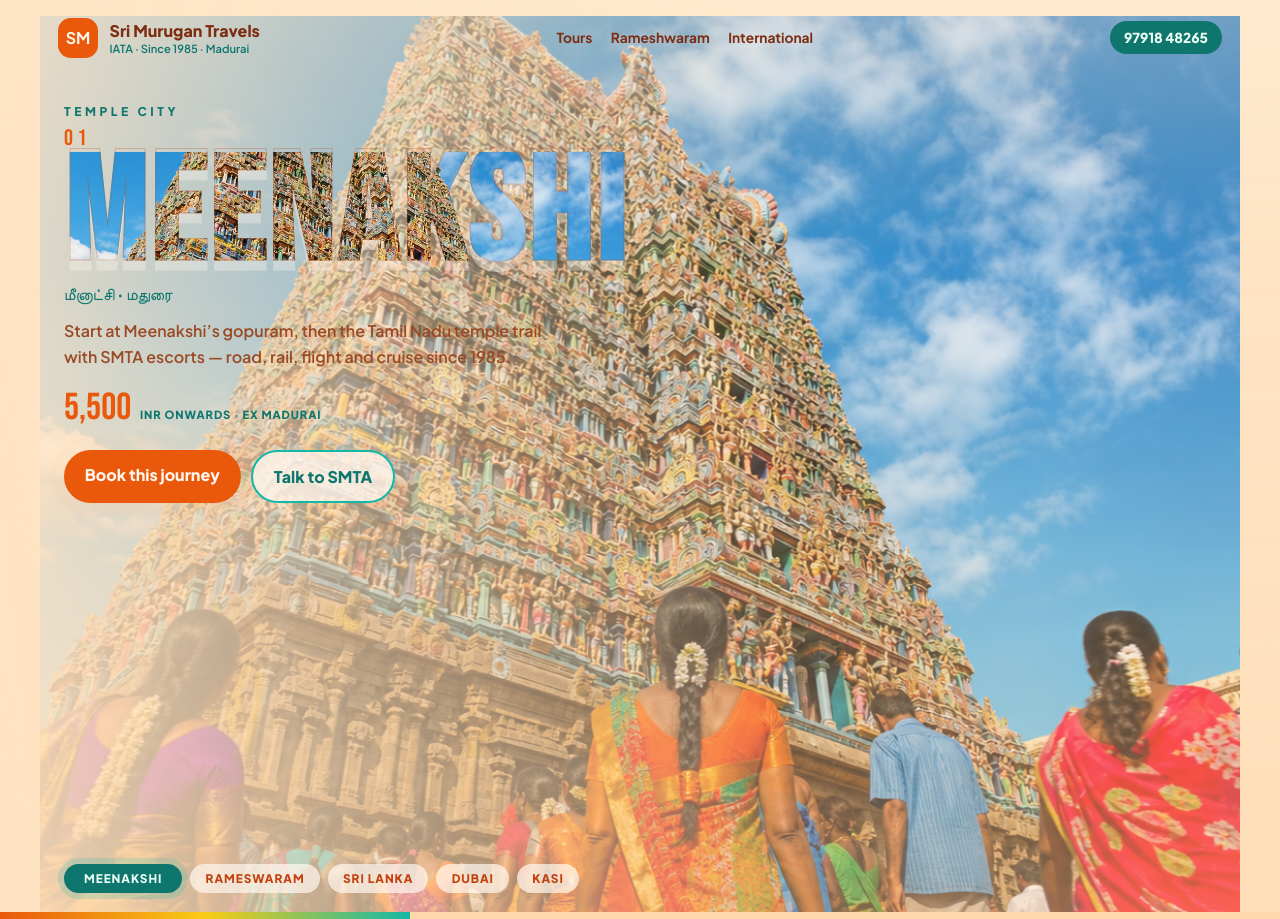
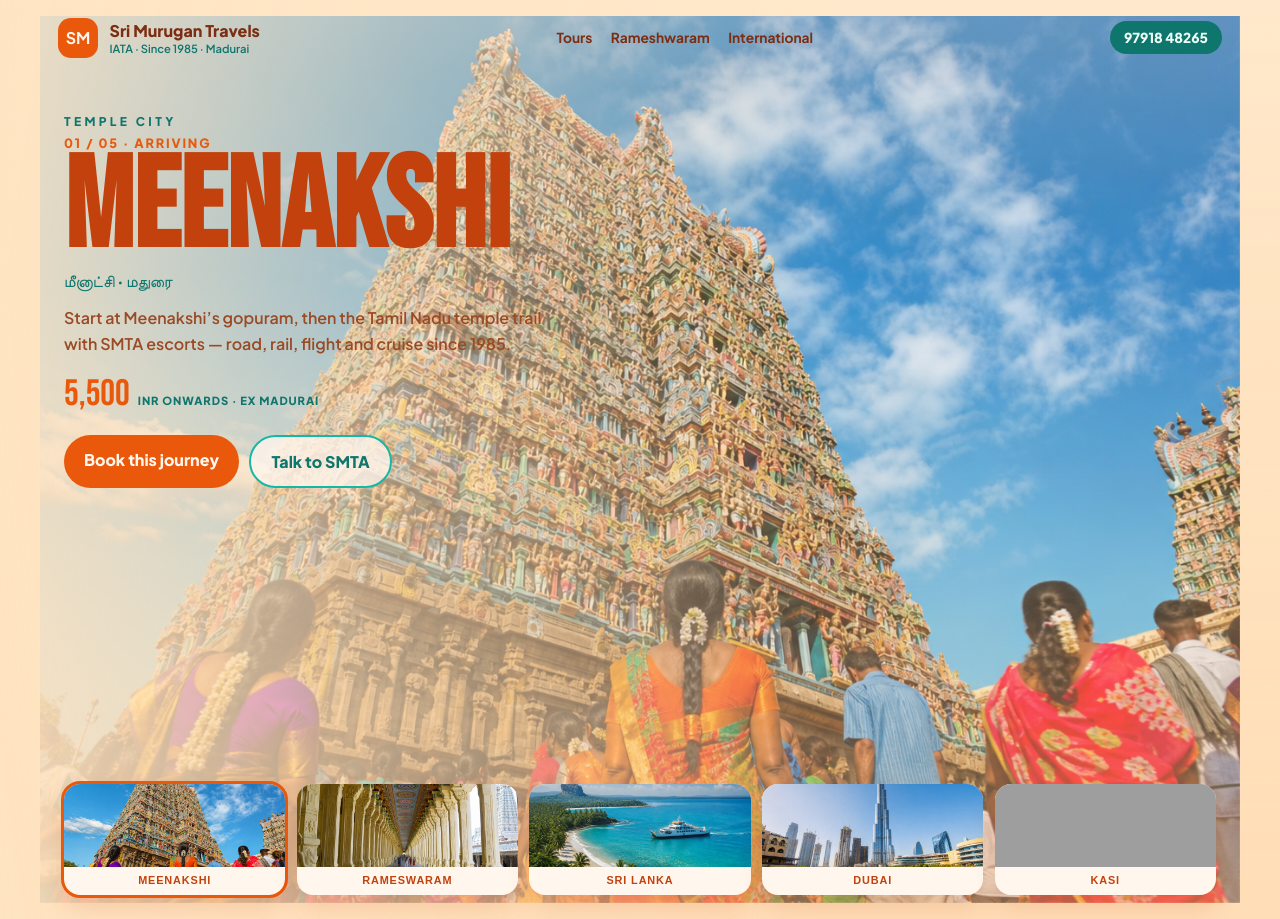
Before and after one commit to claudeelancier/hari, a PHP site: page / in a window 1280 px wide. Run offline with PHP 8.4, Linux system fonts and the light colour scheme; grey boxes are pictures that could not be loaded.

Commit message:
Rebuild SMTA hero with arriving-scene animation types
Drop the side-slider. Each yatra comes in a different way: zoom from
ahead, rise from below, door-swing, drop from above, or iris open,
while copy and cards fly in from the side and bottom.

Co-authored-by: claudeelancier <claudeelancier@users.noreply.github.com>

```diff
--- a/css/hero.css
+++ b/css/hero.css
@@ -1,10 +1,9 @@
 :root {
-  --cream: #fff3e0;
-  --saffron: #f97316;
+  --cream: #fff1dc;
+  --saffron: #ea580c;
   --teal: #0f766e;
-  --clay: #c2410c;
   --ink: #7c2d12;
-  --ease: cubic-bezier(0.77, 0, 0.175, 1);
+  --ease: cubic-bezier(0.16, 1, 0.3, 1);
 }
 
 *,
@@ -17,7 +16,7 @@ html,
 body {
   margin: 0;
   min-height: 100%;
-  background: #ffe4c4;
+  background: #ffe4c2;
   color: var(--ink);
   font-family: "Plus Jakarta Sans", system-ui, sans-serif;
 }
@@ -27,88 +26,82 @@ a {
   text-decoration: none;
 }
 
-.fx {
-  position: absolute;
-  width: 0;
-  height: 0;
-}
-
 .hero {
   position: relative;
   isolation: isolate;
   min-height: 100svh;
   overflow: hidden;
-  background: #ffe4c4;
+  background: #ffe4c2;
 }
 
-.worlds {
+.scenes,
+.scene {
   position: absolute;
   inset: 0;
-  display: flex;
-  width: 500%;
-  height: 100%;
-  transition: transform 1.15s var(--ease);
-  will-change: transform;
 }
 
-.world {
-  position: relative;
-  width: 20%;
-  height: 100%;
-  overflow: hidden;
+.scene {
+  opacity: 0;
+  visibility: hidden;
 }
 
-.world img {
-  width: 112%;
-  height: 112%;
-  margin: -6%;
+.scene img {
+  width: 100%;
+  height: 100%;
   object-fit: cover;
-  animation: drift 18s ease-in-out infinite alternate;
-  transform-origin: 60% 40%;
+  display: block;
 }
 
-.world.is-leave {
-  filter: url(#ripple);
+.scene.is-in {
+  opacity: 1;
+  visibility: visible;
+  z-index: 1;
 }
 
-.world.is-leave img {
-  animation: none;
-  transform: scale(1.18) rotate(-1.2deg);
+.scene.is-out {
+  opacity: 1;
+  visibility: visible;
+  z-index: 2;
+}
+
+.scene[data-enter="zoom"].is-in {
+  animation: comeZoom 1.15s var(--ease) both;
+}
+
+.scene[data-enter="up"].is-in {
+  animation: comeUp 1.05s var(--ease) both;
+}
+
+.scene[data-enter="swing"].is-in {
+  transform-origin: left center;
+  animation: comeSwing 1.1s var(--ease) both;
+}
+
+.scene[data-enter="drop"].is-in {
+  animation: comeDrop 1.05s var(--ease) both;
+}
+
+.scene[data-enter="iris"].is-in {
+  animation: comeIris 1.15s var(--ease) both;
+}
+
+.scene.is-out {
+  animation: goAway 0.7s ease both;
 }
 
 .veil {
   position: absolute;
   inset: 0;
-  z-index: 1;
+  z-index: 3;
   pointer-events: none;
   background:
-    linear-gradient(90deg, rgba(255, 228, 196, 0.88) 0%, rgba(255, 228, 196, 0.4) 40%, rgba(255, 237, 213, 0.08) 62%),
-    linear-gradient(180deg, rgba(255, 243, 224, 0.35), transparent 28%, rgba(255, 210, 160, 0.4));
-}
-
-.beam {
-  position: absolute;
-  left: 0;
-  right: 0;
-  bottom: 0;
-  z-index: 6;
-  height: 7px;
-  background: #fed7aa;
-  overflow: hidden;
-}
-
-.beam::after {
-  content: "";
-  display: block;
-  height: 100%;
-  width: 0;
-  background: linear-gradient(90deg, #ea580c, #facc15, #14b8a6);
-  animation: beam 5s linear infinite;
+    linear-gradient(90deg, rgba(255, 228, 194, 0.9) 0%, rgba(255, 228, 194, 0.42) 42%, rgba(255, 237, 213, 0.08) 64%),
+    linear-gradient(180deg, rgba(255, 243, 224, 0.28), transparent 30%, rgba(255, 210, 160, 0.42));
 }
 
 .nav,
 .hud,
-.pills {
+.arrivals {
   position: relative;
   z-index: 5;
 }
@@ -118,6 +111,7 @@ a {
   align-items: center;
   justify-content: space-between;
   padding: 1.1rem 4.5vw 0;
+  animation: comeDown 0.8s var(--ease) both;
 }
 
 .brand {
@@ -161,54 +155,42 @@ a {
 }
 
 .hud {
-  width: min(44rem, 78vw);
-  padding: 5vh 5vw 0;
+  width: min(40rem, 78vw);
+  padding: 6vh 5vw 0;
+}
+
+.hud.is-refresh .in {
+  animation: comeLeft 0.7s var(--ease) both;
 }
 
 .kicker {
   margin: 0;
   font-size: 0.75rem;
   font-weight: 800;
-  letter-spacing: 0.3em;
+  letter-spacing: 0.28em;
   text-transform: uppercase;
   color: var(--teal);
 }
 
 .num {
-  margin: 0.35rem 0 0;
-  font-family: "Bebas Neue", sans-serif;
-  font-size: 1.4rem;
-  letter-spacing: 0.2em;
+  margin: 0.4rem 0 0;
+  font-weight: 800;
   color: #ea580c;
+  letter-spacing: 0.14em;
+  text-transform: uppercase;
+  font-size: 0.8rem;
 }
 
-.mask {
-  margin: 0;
+.title {
+  margin: 0.15rem 0 0;
   font-family: "Bebas Neue", sans-serif;
-  font-size: clamp(4.4rem, 12vw, 9.4rem);
-  line-height: 0.84;
-  letter-spacing: 0.03em;
-  color: transparent;
-  background-image: var(--shot);
-  background-size: 140% auto;
-  background-position: 55% 40%;
-  -webkit-background-clip: text;
-  background-clip: text;
-  -webkit-text-stroke: 1px rgba(194, 65, 12, 0.28);
-  animation: pan 16s ease-in-out infinite alternate;
-  filter: drop-shadow(0 10px 0 rgba(255, 247, 237, 0.35));
-  transition: filter 0.4s ease, letter-spacing 0.4s ease, transform 0.4s ease, opacity 0.4s ease;
-}
-
-.mask.is-swap {
-  filter: blur(16px);
-  letter-spacing: 0.35em;
-  transform: skewX(14deg) scale(1.04);
-  opacity: 0.35;
+  font-size: clamp(4rem, 10vw, 8.4rem);
+  line-height: 0.88;
+  color: #c2410c;
 }
 
 .tamil {
-  margin: 0.35rem 0 0;
+  margin: 0.3rem 0 0;
   font-family: "Fraunces", serif;
   color: #0f766e;
 }
@@ -223,11 +205,11 @@ a {
 
 .fare {
   display: flex;
-  gap: 0.55rem;
+  gap: 0.5rem;
   align-items: baseline;
-  margin: 0 0 1.2rem;
+  margin: 0 0 1.15rem;
   font-family: "Bebas Neue", sans-serif;
-  font-size: 2.35rem;
+  font-size: 2.3rem;
   color: #ea580c;
 }
 
@@ -247,7 +229,7 @@ a {
 }
 
 .cta a {
-  padding: 0.9rem 1.3rem;
+  padding: 0.9rem 1.25rem;
   border-radius: 999px;
   font-weight: 800;
 }
@@ -255,7 +237,6 @@ a {
 .cta__main {
   background: #ea580c;
   color: #fff7ed;
-  animation: pulse 2.4s ease-in-out infinite;
 }
 
 .cta__ghost {
@@ -264,63 +245,116 @@ a {
   color: #0f766e;
 }
 
-.pills {
+.in-1 { animation: comeLeft 0.7s var(--ease) 0.05s both; }
+.in-2 { animation: comeLeft 0.7s var(--ease) 0.12s both; }
+.in-3 { animation: comeLeft 0.8s var(--ease) 0.18s both; }
+.in-4 { animation: comeLeft 0.7s var(--ease) 0.26s both; }
+.in-5 { animation: comeLeft 0.7s var(--ease) 0.32s both; }
+.in-6 { animation: comeLeft 0.7s var(--ease) 0.38s both; }
+.in-7 { animation: comeLeft 0.7s var(--ease) 0.46s both; }
+
+.arrivals {
   position: absolute;
   left: 5vw;
   right: 5vw;
-  bottom: 1.6rem;
+  bottom: 1.5rem;
   display: flex;
-  flex-wrap: wrap;
-  gap: 0.5rem;
+  gap: 0.7rem;
 }
 
-.pills button {
+.arrivals button {
+  flex: 1;
+  min-width: 0;
   border: 0;
-  border-radius: 999px;
-  padding: 0.55rem 0.95rem;
-  background: rgba(255, 247, 237, 0.72);
-  color: #c2410c;
-  font: 800 0.74rem/1 "Plus Jakarta Sans", sans-serif;
+  padding: 0;
+  background: #fff7ed;
+  border-radius: 1rem;
+  overflow: hidden;
+  cursor: pointer;
+  box-shadow: 0 12px 24px rgba(194, 65, 12, 0.16);
+  transform: translateY(130%);
+  animation: comeCard 0.8s var(--ease) forwards;
+}
+
+.arrivals button:nth-child(1) { animation-delay: 0.35s; }
+.arrivals button:nth-child(2) { animation-delay: 0.45s; }
+.arrivals button:nth-child(3) { animation-delay: 0.55s; }
+.arrivals button:nth-child(4) { animation-delay: 0.65s; }
+.arrivals button:nth-child(5) { animation-delay: 0.75s; }
+
+.arrivals button img {
+  width: 100%;
+  height: 5.2rem;
+  object-fit: cover;
+  display: block;
+}
+
+.arrivals button span {
+  display: block;
+  padding: 0.45rem 0.5rem 0.55rem;
+  font-size: 0.68rem;
+  font-weight: 800;
   letter-spacing: 0.08em;
   text-transform: uppercase;
-  cursor: pointer;
-  transition: 0.45s var(--ease);
+  color: #c2410c;
 }
 
-.pills button.is-active {
-  background: #0f766e;
-  color: #ecfdf5;
-  padding-left: 1.25rem;
-  padding-right: 1.25rem;
-  box-shadow: 0 0 0 6px rgba(20, 184, 166, 0.18);
+.arrivals button.is-active {
+  outline: 3px solid #ea580c;
+  transform: translateY(0) scale(1.04);
 }
 
-@keyframes drift {
-  from { transform: scale(1) translate(0, 0); }
-  to { transform: scale(1.1) translate(-2.4%, 1.6%); }
+@keyframes comeZoom {
+  from { opacity: 0; transform: scale(1.5); filter: blur(14px); }
+  to { opacity: 1; transform: scale(1); filter: none; }
 }
 
-@keyframes pan {
-  from { background-position: 40% 35%; }
-  to { background-position: 70% 50%; }
+@keyframes comeUp {
+  from { opacity: 0; transform: translateY(100%); }
+  to { opacity: 1; transform: none; }
 }
 
-@keyframes beam {
-  from { width: 0; }
-  to { width: 100%; }
+@keyframes comeSwing {
+  from { opacity: 0; transform: perspective(900px) rotateY(-80deg); }
+  to { opacity: 1; transform: perspective(900px) rotateY(0); }
 }
 
-@keyframes pulse {
-  0%, 100% { box-shadow: 0 0 0 0 rgba(234, 88, 12, 0.35); }
-  70% { box-shadow: 0 0 0 14px rgba(234, 88, 12, 0); }
+@keyframes comeDrop {
+  from { opacity: 0; transform: translateY(-110%) scale(0.96); }
+  to { opacity: 1; transform: none; }
+}
+
+@keyframes comeIris {
+  from { clip-path: circle(0% at 70% 45%); opacity: 1; }
+  to { clip-path: circle(80% at 50% 50%); opacity: 1; }
+}
+
+@keyframes goAway {
+  to { opacity: 0; transform: scale(0.82); filter: blur(8px); }
+}
+
+@keyframes comeLeft {
+  from { opacity: 0; transform: translateX(-64px); }
+  to { opacity: 1; transform: none; }
+}
+
+@keyframes comeDown {
+  from { opacity: 0; transform: translateY(-24px); }
+  to { opacity: 1; transform: none; }
+}
+
+@keyframes comeCard {
+  from { transform: translateY(130%); }
+  to { transform: translateY(0); }
 }
 
 @media (max-width: 960px) {
   .nav nav { display: none; }
-  .mask { font-size: 3.8rem; }
-  .hud { width: auto; }
+  .arrivals button span { display: none; }
+  .arrivals button img { height: 3.6rem; }
 }
 
 @media (prefers-reduced-motion: reduce) {
-  *, *::before, *::after { animation: none !important; transition: none !important; }
+  *, *::before, *::after { animation: none !important; }
+  .scene, .in, .arrivals button { opacity: 1; transform: none; visibility: visible; }
 }
--- a/index.html
+++ b/index.html
@@ -7,23 +7,15 @@
     <link rel="preconnect" href="https://fonts.googleapis.com" />
     <link rel="preconnect" href="https://fonts.gstatic.com" crossorigin />
     <link
-      href="https://fonts.googleapis.com/css2?family=Bebas+Neue&family=Fraunces:opsz,wght@9..144,600&family=Plus+Jakarta+Sans:wght@500;600;700;800&display=swap"
+      href="https://fonts.googleapis.com/css2?family=Bebas+Neue&family=Fraunces:opsz,wght@9..144,600&family=Plus+Jakarta+Sans:wght@600;700;800&display=swap"
       rel="stylesheet"
     />
     <link rel="stylesheet" href="./css/hero.css" />
   </head>
   <body>
-    <svg class="fx" aria-hidden="true">
-      <filter id="ripple" x="-20%" y="-20%" width="140%" height="140%">
-        <feTurbulence type="fractalNoise" baseFrequency="0.012" numOctaves="2" result="n" />
-        <feDisplacementMap in="SourceGraphic" in2="n" scale="0" />
-      </filter>
-    </svg>
-
     <section class="hero" id="hero">
-      <div class="worlds" id="worlds"></div>
+      <div class="scenes" id="scenes"></div>
       <div class="veil" aria-hidden="true"></div>
-      <div class="beam" aria-hidden="true"></div>
 
       <header class="nav">
         <a class="brand" href="https://www.srimurugantravel.com/">
@@ -38,22 +30,21 @@
         <a class="call" href="tel:+919791848265">97918 48265</a>
       </header>
 
-      <div class="hud">
-        <p class="kicker" id="kicker">Temple city</p>
-        <p class="num" id="num">01</p>
-        <h1 class="mask" id="mask">MEENAKSHI</h1>
-        <p class="tamil" id="tamil">மீனாட்சி · மதுரை</p>
-        <p class="lede" id="lede"></p>
-        <p class="fare"><span id="fare">5,500</span><small>INR onwards · Ex Madurai</small></p>
-        <div class="cta">
+      <div class="hud" id="hud">
+        <p class="in in-1 kicker" id="kicker">Temple city</p>
+        <p class="in in-2 num" id="num">01 / 05 · arriving</p>
+        <h1 class="in in-3 title" id="title">MEENAKSHI</h1>
+        <p class="in in-4 tamil" id="tamil">மீனாட்சி · மதுரை</p>
+        <p class="in in-5 lede" id="lede"></p>
+        <p class="in in-6 fare"><span id="fare">5,500</span><small>INR onwards · Ex Madurai</small></p>
+        <div class="in in-7 cta">
           <a class="cta__main" href="https://www.srimurugantravel.com/">Book this journey</a>
           <a class="cta__ghost" href="tel:+919791848265">Talk to SMTA</a>
         </div>
       </div>
 
-      <div class="pills" id="pills"></div>
+      <div class="arrivals" id="arrivals"></div>
     </section>
-
     <script src="./js/hero.js"></script>
   </body>
 </html>
```
Also changed, not shown: js/hero.js (+39 -45 lines).
